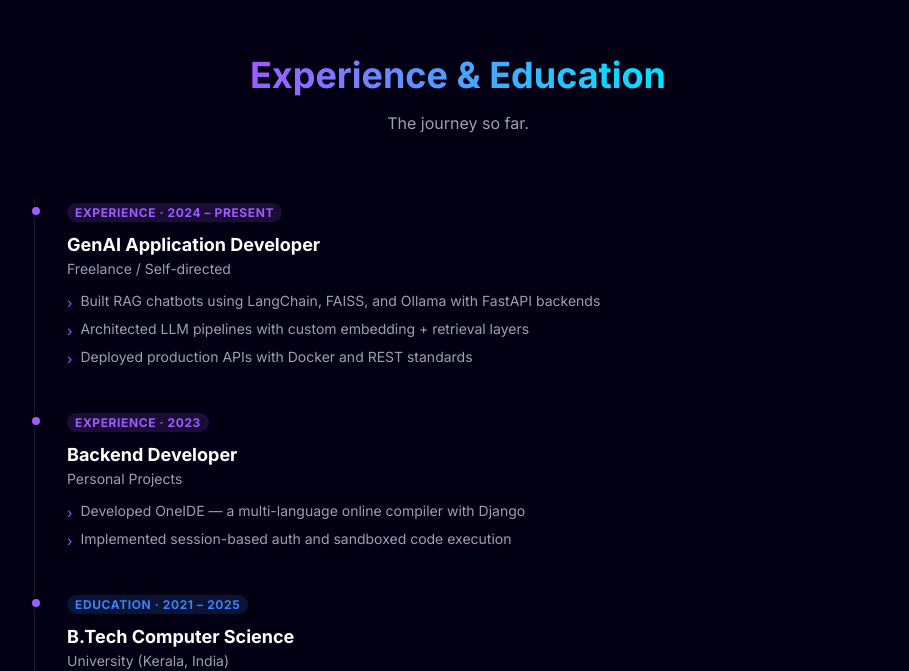
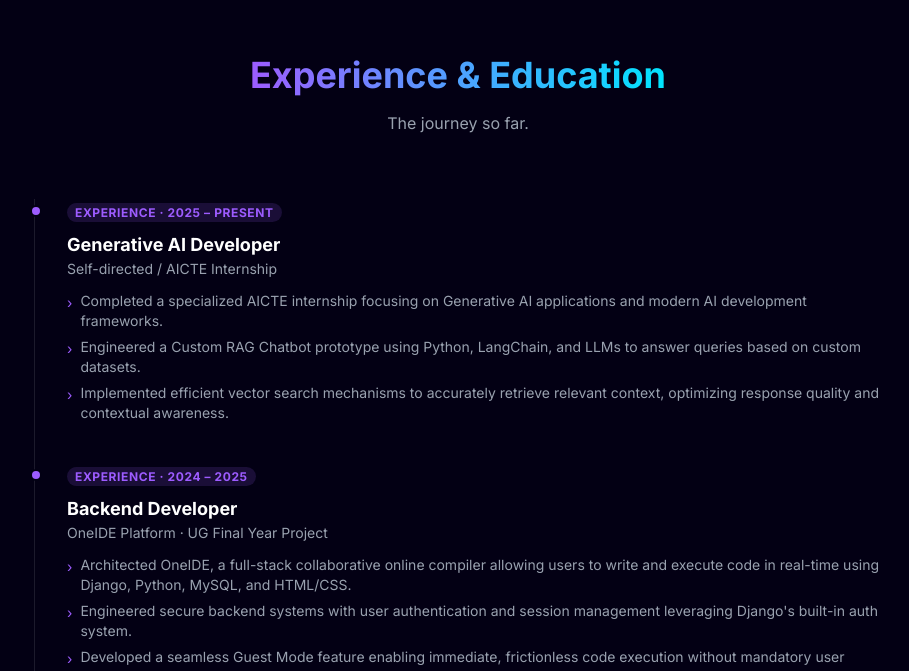
Before and after one commit to sinuarlowbaby/Ai-Portfolio, a Next.js app in the folder frontend/: page / in a window 1280 px wide. Shown: the part 2129-2800 px from the top of the page, without its empty margins (182-1091 px from the left). Built offline with nearby package versions, Linux system fonts and the light colour scheme; no server answers.

Commit message:
fix frontend education area

```diff
--- a/frontend/app/components/ExperienceEducationSection.tsx
+++ b/frontend/app/components/ExperienceEducationSection.tsx
@@ -5,23 +5,24 @@ import { motion } from "framer-motion";
 const experience = [
     {
         type: "Experience",
-        year: "2024 – Present",
-        title: "GenAI Application Developer",
-        org: "Freelance / Self-directed",
+        year: "2025 – Present",
+        title: "Generative AI Developer",
+        org: "Self-directed / AICTE Internship",
         points: [
-            "Built RAG chatbots using LangChain, FAISS, and Ollama with FastAPI backends",
-            "Architected LLM pipelines with custom embedding + retrieval layers",
-            "Deployed production APIs with Docker and REST standards",
+            "Completed a specialized AICTE internship focusing on Generative AI applications and modern AI development frameworks.",
+            "Engineered a Custom RAG Chatbot prototype using Python, LangChain, and LLMs to answer queries based on custom datasets.",
+            "Implemented efficient vector search mechanisms to accurately retrieve relevant context, optimizing response quality and contextual awareness.",
         ],
     },
     {
         type: "Experience",
-        year: "2023",
+        year: "2024 – 2025",
         title: "Backend Developer",
-        org: "Personal Projects",
+        org: "OneIDE Platform · UG Final Year Project",
         points: [
-            "Developed OneIDE — a multi-language online compiler with Django",
-            "Implemented session-based auth and sandboxed code execution",
+            "Architected OneIDE, a full-stack collaborative online compiler allowing users to write and execute code in real-time using Django, Python, MySQL, and HTML/CSS.",
+            "Engineered secure backend systems with user authentication and session management leveraging Django's built-in auth system.",
+            "Developed a seamless Guest Mode feature enabling immediate, frictionless code execution without mandatory user registration.",
         ],
     },
 ];
@@ -29,12 +30,32 @@ const experience = [
 const education = [
     {
         type: "Education",
-        year: "2021 – 2025",
-        title: "B.Tech Computer Science",
-        org: "University (Kerala, India)",
+        year: "2025 – Present",
+        title: "Full Stack AI with Python",
+        org: "Udemy · Online Course",
         points: [
-            "Core focus: algorithms, data structures, software engineering",
-            "Final year project: AI-integrated portfolio system with FastAPI",
+            "Currently enrolled in a comprehensive course covering LLMs, prompt engineering, and full-stack AI application development.",
+            "Building real-world AI-powered apps integrating Python backends with modern LLM APIs.",
+        ],
+    },
+    {
+        type: "Education",
+        year: "2025 – 2027",
+        title: "Master of Computer Applications (MCA)",
+        org: "SRM Institute of Science and Technology",
+        points: [
+            "Core Specialization: Generative AI.",
+            "Currently pursuing advanced studies in modern software engineering, scalable backend systems (FastAPI), and AI-driven solutions.",
+        ],
+    },
+    {
+        type: "Education",
+        year: "2022 – 2025",
+        title: "Bachelor of Computer Applications (BCA)",
+        org: "CM College of Arts and Science",
+        points: [
+            "Core Focus: Web Development and Project Management.",
+            "Built a strong foundation in core computer science principles, database management, and full-stack web technologies.",
         ],
     },
 ];
--- a/frontend/app/components/HeroSection.tsx
+++ b/frontend/app/components/HeroSection.tsx
@@ -78,8 +78,8 @@ export default function HeroSection() {
                         View Projects
                     </a>
                     <a
-                        href="/resume.pdf"
-                        download="Sinu_Arlow_Baby_Resume.pdf"
+                        href="/sinu%20arlow%20baby%20gen%20ai%20application%20developer.pdf"
+                        download="sinu arlow baby gen ai application developer.pdf"
                         className="border border-primary/40 text-primary px-10 py-3.5 rounded-full font-semibold hover:bg-primary/10 hover:border-primary/70 transition-all flex items-center gap-2 group"
                     >
                         <Icons.Download className="w-5 h-5 group-hover:translate-y-1 transition-transform" />
```
Also changed, not shown: 2 other files (tests, documents, lock files or other folders).
